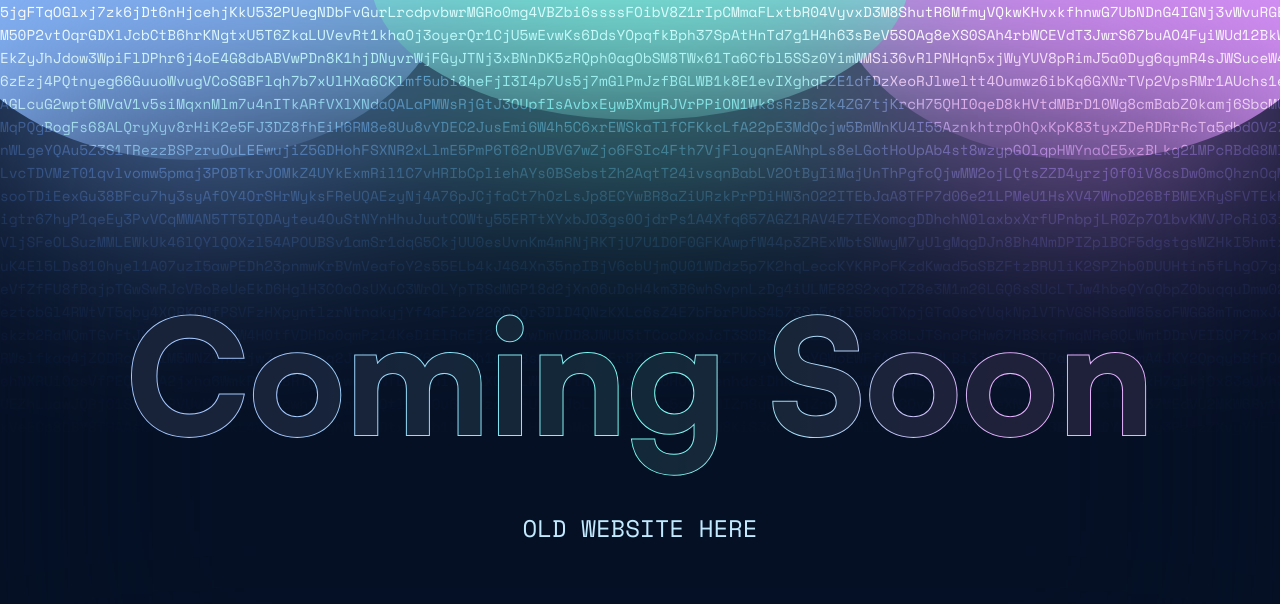
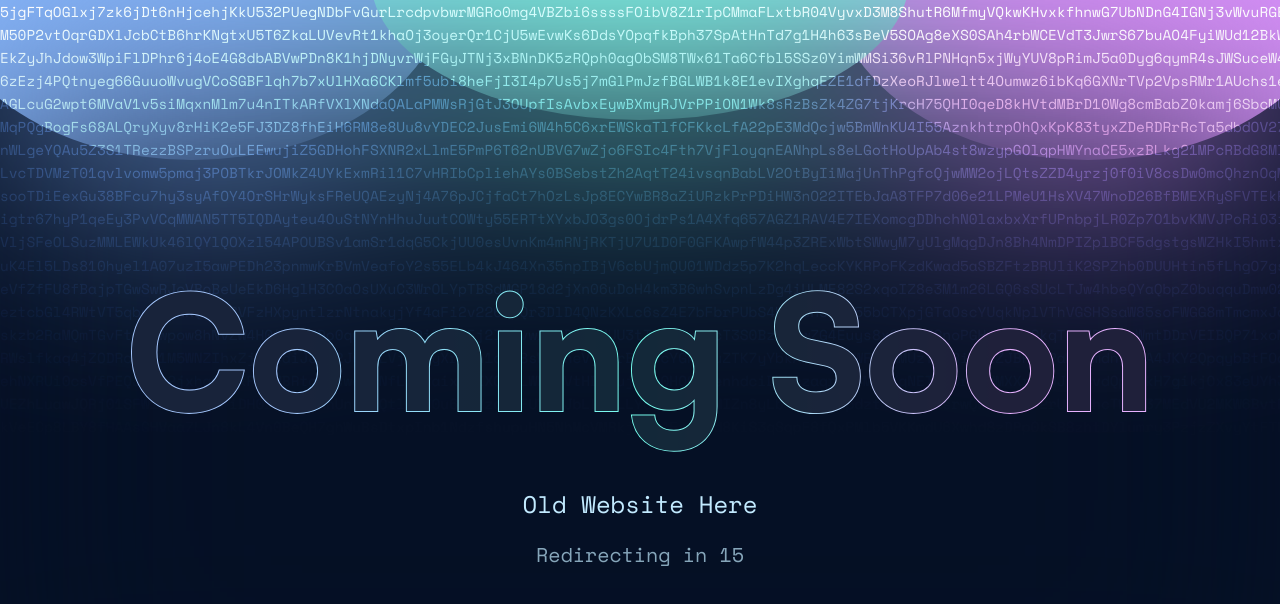
Before and after one commit to brinterwastaken/brinterwastaken.github.io, a Vue app: page / in a window 1280 px wide. Shown: the top 604 px of the page. Built offline with nearby package versions, Linux system fonts and the light colour scheme.

Commit message:
added auto redirect to old website

```diff
--- a/src/App.vue
+++ b/src/App.vue
@@ -1,6 +1,5 @@
 <script setup lang="ts">
 import ComingSoon from './components/ComingSoon.vue';
-
 
 </script>
 
--- a/src/assets/main.css
+++ b/src/assets/main.css
@@ -1,4 +1,4 @@
-@import url(/public/fonts/Satoshi-Variable.css);
+@import url(/fonts/Satoshi-Variable.css);
 
 body {
   min-height: 100vh;
--- a/src/components/ComingSoon.vue
+++ b/src/components/ComingSoon.vue
@@ -3,8 +3,9 @@ import { ref } from 'vue'
 import FancyHeading from './FancyHeading.vue';
 
 const bgtext = ref('')
-const originalText = 'OLD WEBSITE HERE'
-const linktext = ref('OLD WEBSITE HERE')
+const countdown = ref(20)
+const originalText = 'Old Website Here'
+const linktext = ref('Old Website Here')
 
 const chars = 'abcdefghijklmnopqrstuvwxyzABCDEFGHIJKLMNOPQRSTUVWXYZ0123456789'
 
@@ -36,6 +37,17 @@ const linkEffect = () => {
   }, 25)
 }
 
+const redirectingCountdown = () => {
+  const interval = setInterval(() => {
+    countdown.value--;
+    if (countdown.value == 0) {
+      clearInterval(interval);
+      window.location.href = "https://brin.is-a.dev/old-website-2";
+    };
+  }, 1000)
+}
+
+redirectingCountdown();
 updateBgText();
 linkEffect();
 </script>
@@ -55,6 +67,7 @@ linkEffect();
     <a @mouseover="linkEffect" class="link" href="https://brin.is-a.dev/old-website-2">{{
       linktext
     }}</a>
+    <div class="redirecting">Redirecting in {{ countdown }}</div>
   </div>
 </template>
 
@@ -144,4 +157,9 @@ linkEffect();
   text-decoration: underline;
   text-shadow: 0 0.1rem 2rem #75b1d2;
 }
+.redirecting {
+  font-size: 1.25rem;
+  color: #c2eaffaf;
+  font-family: 'Space Mono';
+}
 </style>
```
Also changed, not shown: package.json (+12 -12 lines), 2 other files (tests, documents, lock files or other folders).
